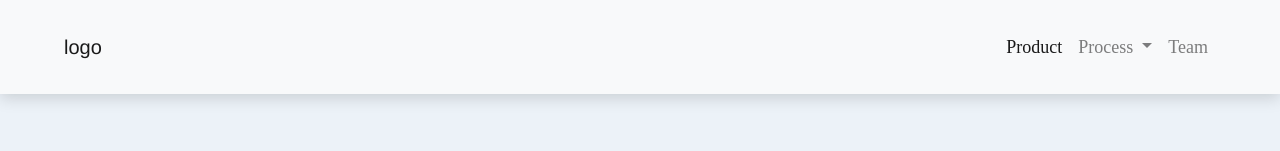
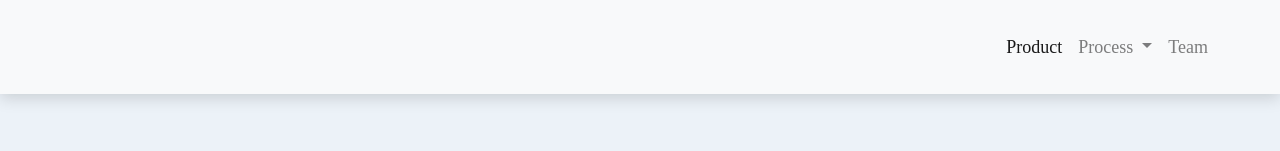
Before and after one commit to nhaque/synchronized_home, a Vue app: page / in a window 1280 px wide. Shown: the top 151 px of the page. Built offline with nearby package versions, Linux system fonts and the light colour scheme.

Commit message:
Merge branch 'master' into nabeeha
# Conflicts:
#	src/components/OverviewPage.vue

```diff
--- a/src/components/Navbar.vue
+++ b/src/components/Navbar.vue
@@ -1,6 +1,6 @@
 <template>
     <nav class="navbar navbar-expand-lg navbar-light bg-light nav-justified justify-content-between fixed-top">
-        <a class="navbar-brand ml-5" href="#">logo</a>
+        <a class="navbar-brand ml-5" href="#"> </a>
         <button class="navbar-toggler" type="button" data-toggle="collapse" data-target="#navbarNavAltMarkup"
                 aria-controls="navbarNavAltMarkup" aria-expanded="false" aria-label="Toggle navigation">
             <span class="navbar-toggler-icon"></span>
@@ -31,9 +31,17 @@
 
 <script>
 
+    import pic1 from "@/components/images/teamlogo.png";
+
     export default {
-        name: 'Navbar',
+        name: "Navbar",
         props: {
+        },
+        components: {
+
+        },
+        image: {
+            pic: pic1
         },
         methods: {
             goToResearchPage: function () {
```
